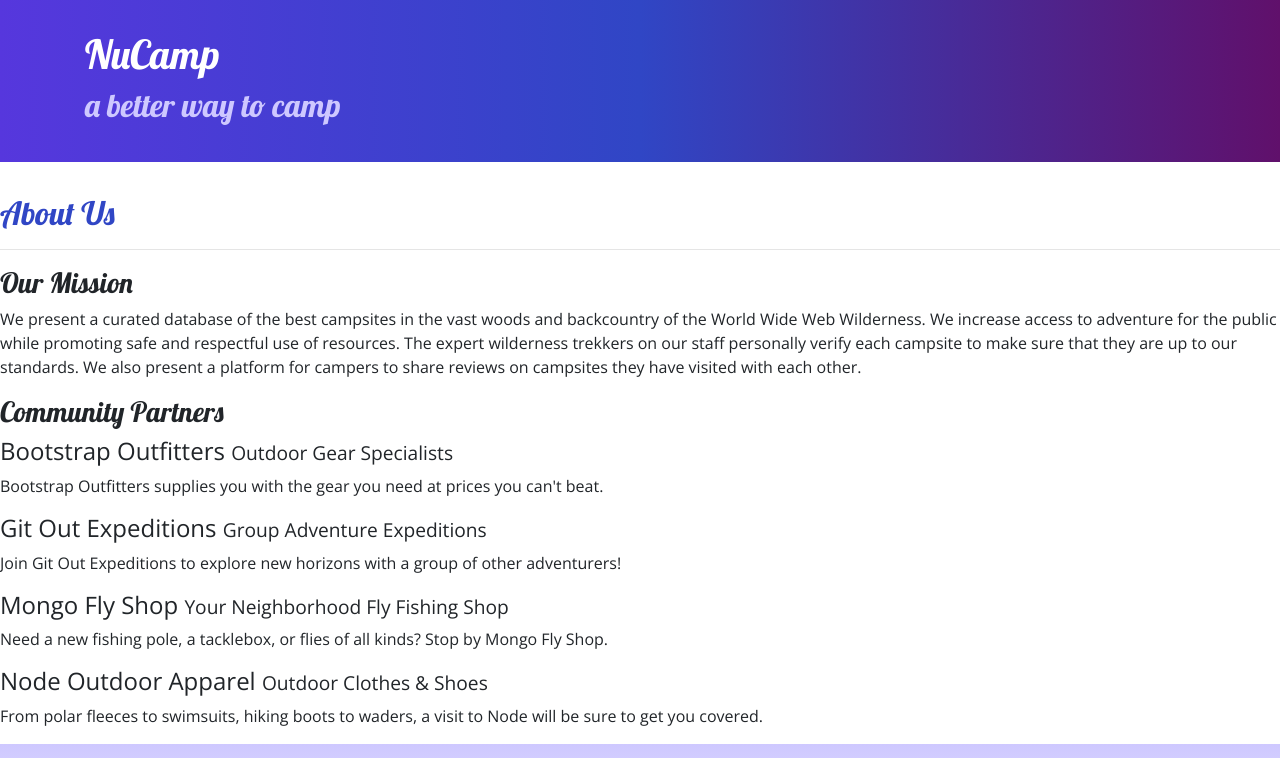
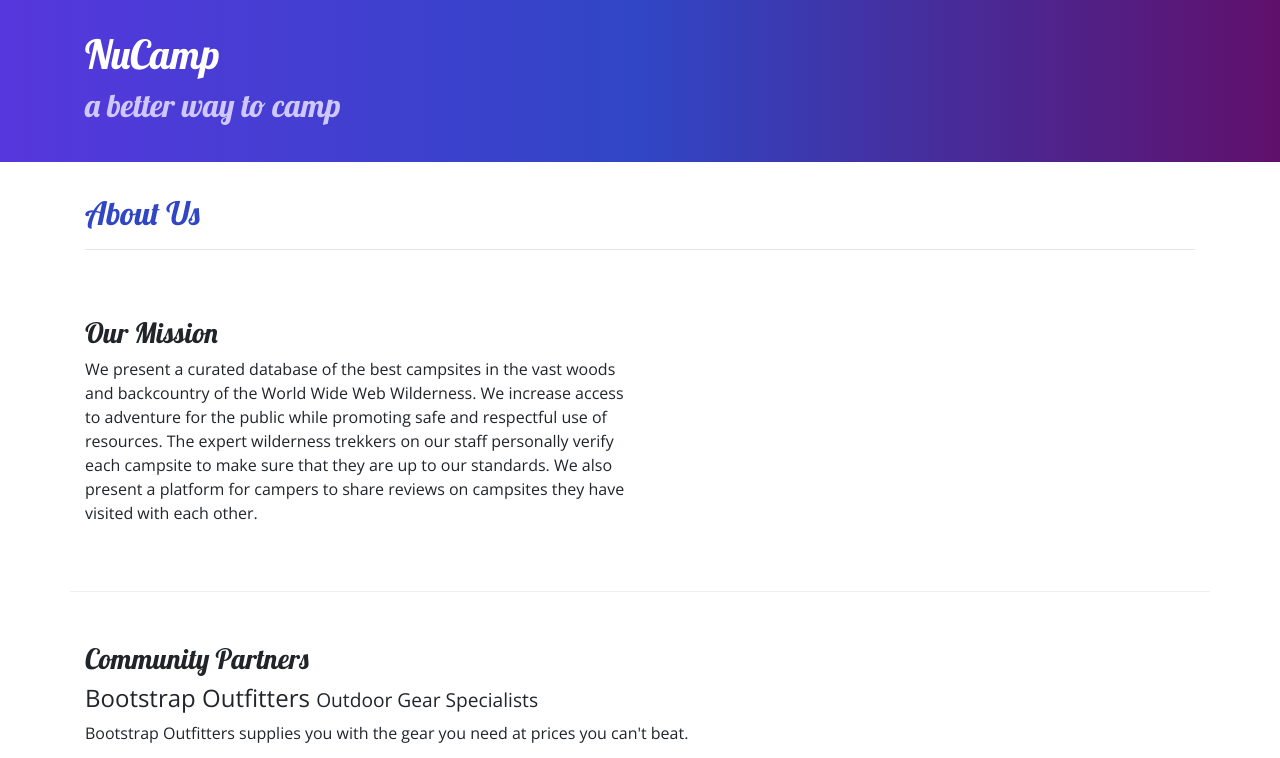
Before and after one commit to clairerob/nucampsite, a website: page aboutus.html in a window 1280 px wide. Shown: the top 758 px of the page. Drawn offline with nearby package versions, Linux system fonts and the light colour scheme.

Commit message:
apply workshop 1 bootstrap grid and styles

```diff
--- a/aboutus.html
+++ b/aboutus.html
@@ -29,16 +29,16 @@
 			</div>
 		</header>
 
-		<div>
-			<div>
-				<div>
+		<div class="container">
+			<div class="row">
+				<div class="col">
 					<h2>About Us</h2>
 					<hr />
 				</div>
 			</div>
 
-			<div>
-				<div>
+			<div class="row row-content">
+				<div class="col-sm-6">
 					<h3>Our Mission</h3>
 					<p>
 						We present a curated database of the best campsites in
@@ -54,14 +54,14 @@
 				</div>
 			</div>
 
-			<div>
-				<div>
+			<div class="row row-content">
+				<div class="col">
 					<h3>Community Partners</h3>
 					<h4>
 						Bootstrap Outfitters
 						<small>Outdoor Gear Specialists</small>
 					</h4>
-					<p>
+					<p class="d-none d-sm-block">
 						Bootstrap Outfitters supplies you with the gear you need
 						at prices you can't beat.
 					</p>
@@ -69,7 +69,7 @@
 						Git Out Expeditions
 						<small>Group Adventure Expeditions</small>
 					</h4>
-					<p>
+					<p class="d-none d-sm-block">
 						Join Git Out Expeditions to explore new horizons with a
 						group of other adventurers!
 					</p>
@@ -77,7 +77,7 @@
 						Mongo Fly Shop
 						<small>Your Neighborhood Fly Fishing Shop</small>
 					</h4>
-					<p>
+					<p class="d-none d-sm-block">
 						Need a new fishing pole, a tacklebox, or flies of all
 						kinds? Stop by Mongo Fly Shop.
 					</p>
@@ -85,7 +85,7 @@
 						Node Outdoor Apparel
 						<small>Outdoor Clothes & Shoes</small>
 					</h4>
-					<p>
+					<p class="d-none d-sm-block">
 						From polar fleeces to swimsuits, hiking boots to waders,
 						a visit to Node will be sure to get you covered.
 					</p>
@@ -119,7 +119,7 @@
 				</div>
 			</div>
 		</footer>
-		<script src="node_modules/jquery/dist/jquery.slim.min.js"></script>
+        <script src="node_modules/jquery/dist/jquery.slim.min.js"></script>
 		<script src="node_modules/popper.js/dist/umd/popper.min.js"></script>
 		<script src="node_modules/bootstrap/dist/js/bootstrap.min.js"></script>
 	</body>
```
Also changed, not shown: index.html (+4 -4 lines).
